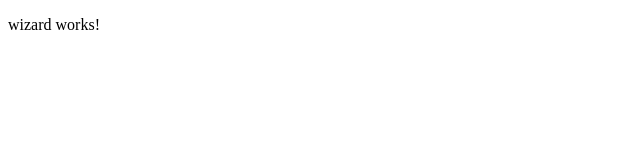
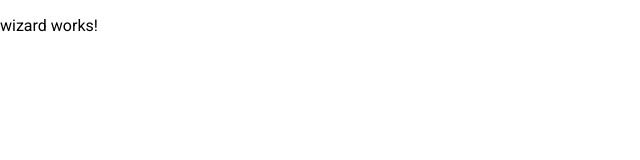
Before and after one commit to AleksandrCherniavskiy/wizard, an Angular app: page / in a window 1280 px wide. Shown: the top 160 px of the page, without its empty margins (0-640 px from the left). Built offline with nearby package versions, Linux system fonts and the light colour scheme.

Commit message:
installed angular material

```diff
--- a/angular.json
+++ b/angular.json
@@ -27,6 +27,7 @@
               "src/assets"
             ],
             "styles": [
+              "./node_modules/@angular/material/prebuilt-themes/indigo-pink.css",
               "src/styles.scss"
             ],
             "scripts": [],
@@ -84,6 +85,7 @@
             "tsConfig": "src/tsconfig.spec.json",
             "karmaConfig": "src/karma.conf.js",
             "styles": [
+              "./node_modules/@angular/material/prebuilt-themes/indigo-pink.css",
               "src/styles.scss"
             ],
             "scripts": [],
--- a/package.json
+++ b/package.json
@@ -12,10 +12,12 @@
   "private": true,
   "dependencies": {
     "@angular/animations": "~7.2.0",
+    "@angular/cdk": "~7.3.7",
     "@angular/common": "~7.2.0",
     "@angular/compiler": "~7.2.0",
     "@angular/core": "~7.2.0",
     "@angular/forms": "~7.2.0",
+    "@angular/material": "^7.3.7",
     "@angular/platform-browser": "~7.2.0",
     "@angular/platform-browser-dynamic": "~7.2.0",
     "@angular/router": "~7.2.0",
--- a/src/app/app.module.ts
+++ b/src/app/app.module.ts
@@ -4,6 +4,7 @@
 
 import { AppComponent } from './app.component';
 import { WizardComponent } from './wizard/wizard.component';
+import { BrowserAnimationsModule } from '@angular/platform-browser/animations';
 
 @NgModule({
   declarations: [
@@ -12,7 +13,8 @@
   ],
   imports: [
     BrowserModule,
-    ReactiveFormsModule
+    ReactiveFormsModule,
+    BrowserAnimationsModule
   ],
   providers: [],
   bootstrap: [AppComponent]
--- a/src/index.html
+++ b/src/index.html
@@ -7,6 +7,8 @@
 
   <meta name="viewport" content="width=device-width, initial-scale=1">
   <link rel="icon" type="image/x-icon" href="favicon.ico">
+  <link href="https://fonts.googleapis.com/css?family=Roboto:300,400,500" rel="stylesheet">
+  <link href="https://fonts.googleapis.com/icon?family=Material+Icons" rel="stylesheet">
 </head>
 <body>
   <app-root></app-root>
--- a/src/styles.scss
+++ b/src/styles.scss
@@ -1 +1,4 @@
 /* You can add global styles to this file, and also import other style files */
+
+html, body { height: 100%; }
+body { margin: 0; font-family: Roboto, "Helvetica Neue", sans-serif; }
```
Also changed, not shown: 1 other file (tests, documents, lock files or other folders).
